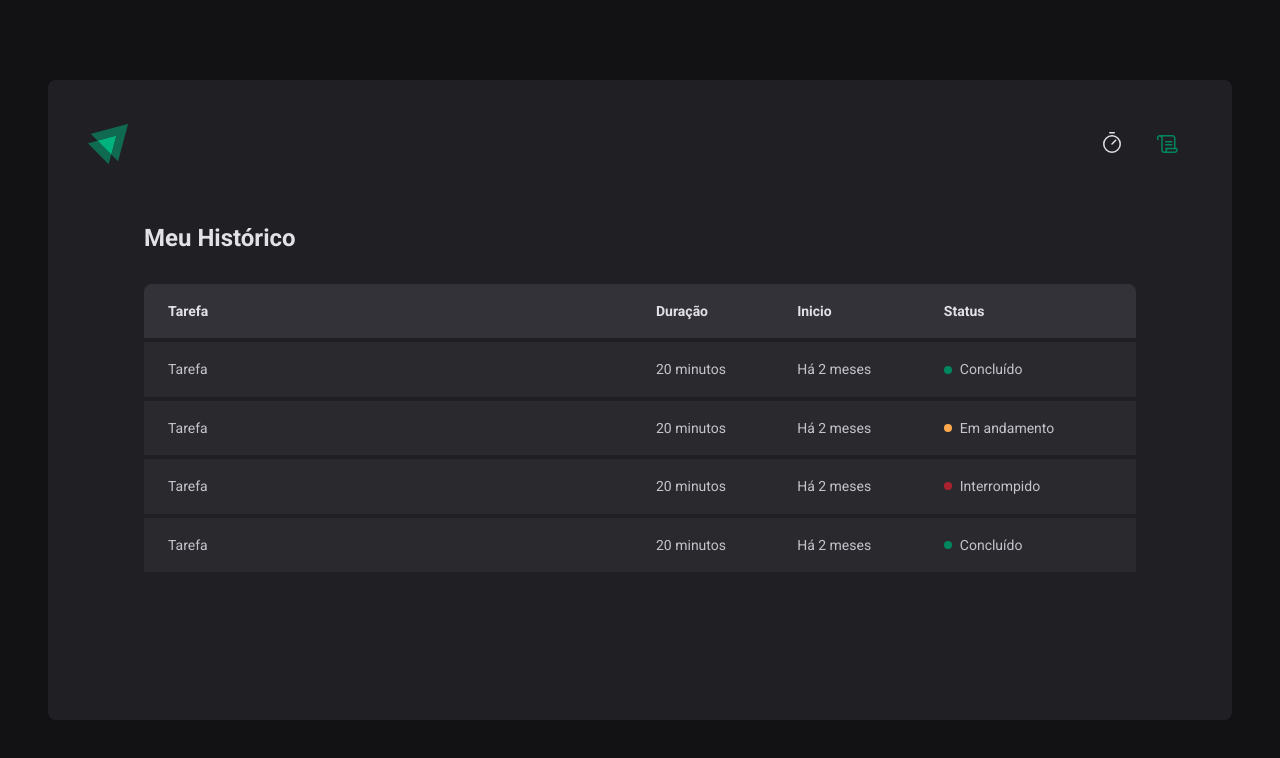
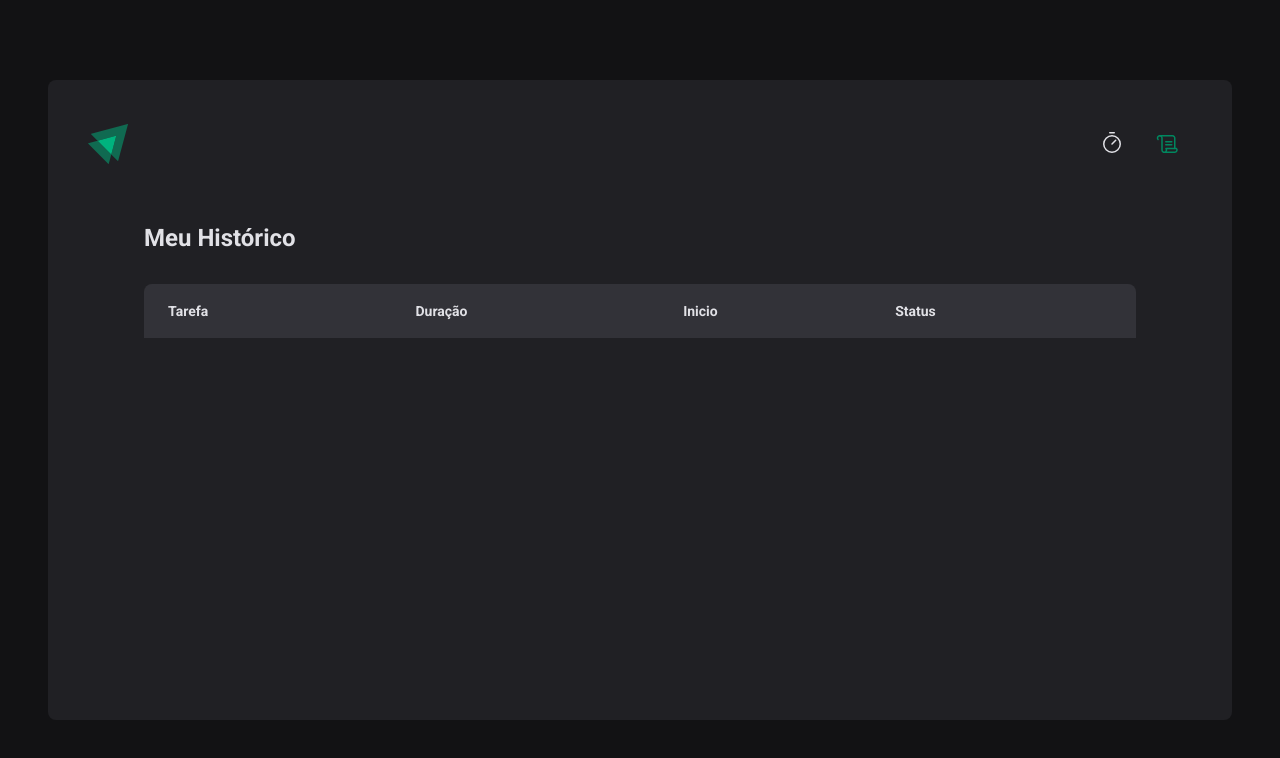
Before and after one commit to davimarquesgiareta/ignite-timer, a React (Vite) app: page /history in a window 1280 px wide. Shown: the top 758 px of the page. Built offline with nearby package versions, Linux system fonts and the light colour scheme.

Commit message:
feat: history page with cycles

```diff
--- a/src/App.tsx
+++ b/src/App.tsx
@@ -4,13 +4,16 @@
 
 import { defaultTheme } from "./styles/themes/default";
 import { GlobalStyle } from "./styles/global";
+import { CyclesContextProvider } from "./contexts/CyclesContext";
 
 export function App() {
   return (
     <>
       <ThemeProvider theme={defaultTheme}>
         <BrowserRouter>
-          <Router />
+          <CyclesContextProvider>
+            <Router />
+          </CyclesContextProvider>
           <GlobalStyle />
         </BrowserRouter>
       </ThemeProvider>
--- a/src/contexts/CyclesContext.tsx
+++ b/src/contexts/CyclesContext.tsx
@@ -0,0 +1,110 @@
+import { ReactNode, createContext, useState } from "react";
+
+interface CreateCycleData {
+  task: string;
+  minutesAmount: number;
+}
+
+interface Cycle {
+  id: string;
+  task: string;
+  minutesAmount: number;
+  startDate: Date;
+  interruptedDate?: Date;
+  finishedDate?: Date;
+}
+
+interface CyclesContextType {
+  cycles: Cycle[];
+  activeCycle: Cycle | undefined;
+  activeCycleId: string | null;
+  amountSecondsPassed: number;
+  markCurrentCycleAsFinished: () => void;
+  setSecondsPassed: (seconds: number) => void;
+  createNewCycle: (data: CreateCycleData) => void;
+  interruptCurrentCycle: () => void;
+}
+
+interface CyclesContextProviderProps {
+  children: ReactNode;
+}
+
+export const CyclesContext = createContext({} as CyclesContextType);
+
+export function CyclesContextProvider({
+  children,
+}: CyclesContextProviderProps) {
+  const [cycles, setCycles] = useState<Cycle[]>([]);
+  const [activeCycleId, setActiveCycleId] = useState<string | null>(null);
+  const [amountSecondsPassed, setAmountSecondsPassed] = useState(0);
+
+  const activeCycle = cycles.find((cycle) => cycle.id === activeCycleId);
+
+  function setSecondsPassed(seconds: number) {
+    setAmountSecondsPassed(seconds);
+  }
+
+  function markCurrentCycleAsFinished() {
+    setCycles((state) =>
+      state.map((cycle) => {
+        if (cycle.id === activeCycleId) {
+          return {
+            ...cycle,
+            finishedDate: new Date(),
+          };
+        } else {
+          return cycle;
+        }
+      })
+    );
+  }
+
+  function createNewCycle(data: CreateCycleData) {
+    const id = String(new Date().getTime());
+
+    const newCycle: Cycle = {
+      id,
+      task: data.task,
+      minutesAmount: data.minutesAmount,
+      startDate: new Date(),
+    };
+
+    setCycles((state) => [...state, newCycle]);
+    setActiveCycleId(id);
+    setAmountSecondsPassed(0);
+  }
+
+  function interruptCurrentCycle() {
+    setActiveCycleId(null);
+
+    setCycles((state) =>
+      state.map((cycle) => {
+        if (cycle.id === activeCycleId) {
+          return {
+            ...cycle,
+            interruptedDate: new Date(),
+          };
+        } else {
+          return cycle;
+        }
+      })
+    );
+  }
+
+  return (
+    <CyclesContext.Provider
+      value={{
+        cycles,
+        activeCycle,
+        activeCycleId,
+        amountSecondsPassed,
+        markCurrentCycleAsFinished,
+        setSecondsPassed,
+        createNewCycle,
+        interruptCurrentCycle,
+      }}
+    >
+      {children}
+    </CyclesContext.Provider>
+  );
+}
--- a/src/pages/History/index.tsx
+++ b/src/pages/History/index.tsx
@@ -1,6 +1,12 @@
+import { useContext } from "react";
 import { HistoryContainer, HistoryList, Status } from "./styles";
+import { CyclesContext } from "../../contexts/CyclesContext";
+import { formatDistanceToNow } from "date-fns";
+import { ptBR } from "date-fns/locale";
 
 export function History() {
+  const { cycles } = useContext(CyclesContext);
+
   return (
     <HistoryContainer>
       <h1>Meu Histórico</h1>
@@ -16,38 +22,29 @@
             </tr>
           </thead>
           <tbody>
-            <tr>
-              <td>Tarefa</td>
-              <td>20 minutos</td>
-              <td>Há 2 meses</td>
-              <td>
-                <Status statusColor="green">Concluído</Status>
-              </td>
-            </tr>
-            <tr>
-              <td>Tarefa</td>
-              <td>20 minutos</td>
-              <td>Há 2 meses</td>
-              <td>
-                <Status statusColor="yellow">Em andamento</Status>
-              </td>
-            </tr>
-            <tr>
-              <td>Tarefa</td>
-              <td>20 minutos</td>
-              <td>Há 2 meses</td>
-              <td>
-                <Status statusColor="red">Interrompido</Status>
-              </td>
-            </tr>
-            <tr>
-              <td>Tarefa</td>
-              <td>20 minutos</td>
-              <td>Há 2 meses</td>
-              <td>
-                <Status statusColor="green">Concluído</Status>
-              </td>
-            </tr>
+            {cycles.map((cycle) => {
+              return (
+                <tr key={cycle.id}>
+                  <td>{cycle.task}</td>
+                  <td>{cycle.minutesAmount} minutos</td>
+                  <td>{formatDistanceToNow(cycle.startDate, {
+                    addSuffix: true,
+                    locale: ptBR
+                  })}</td>
+                  <td>
+                    {cycle.finishedDate && (
+                      <Status statusColor="green">Concluído</Status>
+                    )}
+                    {cycle.interruptedDate && (
+                      <Status statusColor="red">Interrompido</Status>
+                    )}
+                    {!cycle.finishedDate && !cycle.interruptedDate && (
+                      <Status statusColor="yellow">Em andamento</Status>
+                    )}
+                  </td>
+                </tr>
+              );
+            })}
           </tbody>
         </table>
       </HistoryList>
--- a/src/pages/Home/components/Countdown/index.tsx
+++ b/src/pages/Home/components/Countdown/index.tsx
@@ -2,7 +2,7 @@
 import { CountdownContainer } from "./styles";
 import { Separator } from "./styles";
 import { differenceInSeconds } from "date-fns";
-import { CyclesContext } from "../..";
+import { CyclesContext } from "../../../../contexts/CyclesContext";
 
 export function Countdown() {
   const {
--- a/src/pages/Home/components/NewCycleForm/index.tsx
+++ b/src/pages/Home/components/NewCycleForm/index.tsx
@@ -1,6 +1,6 @@
 import { FormContainer, MinutesAmountInput, TaskInput } from "./styles";
 import { useContext } from "react";
-import { CyclesContext } from "../..";
+import { CyclesContext } from "../../../../contexts/CyclesContext";
 import { useFormContext } from "react-hook-form";
 
 export function NewCycleForm() {
--- a/src/pages/Home/index.tsx
+++ b/src/pages/Home/index.tsx
@@ -8,28 +8,11 @@
   StartCountdownButton,
   StopCountdownButton,
 } from "./styles";
-import { createContext, useState } from "react";
+
 import { NewCycleForm } from "./components/NewCycleForm";
 import { Countdown } from "./components/Countdown";
-
-interface Cycle {
-  id: string;
-  task: string;
-  minutesAmount: number;
-  startDate: Date;
-  interruptedDate?: Date;
-  finishedDate?: Date;
-}
-interface CyclesContextType {
-  activeCycle: Cycle | undefined;
-  activeCycleId: string | null;
-  amountSecondsPassed: number;
-  markCurrentCycleAsFinished: () => void;
-  setSecondsPassed: (seconds: number) => void;
-}
-
-// eslint-disable-next-line react-refresh/only-export-components
-export const CyclesContext = createContext({} as CyclesContextType);
+import { useContext } from "react";
+import { CyclesContext } from "../../contexts/CyclesContext";
 
 const newCycleFormValidationSchema = zod.object({
   task: zod.string().min(1, "Informe a tarefa"),
@@ -42,9 +25,8 @@
 type NewCycleFormData = zod.infer<typeof newCycleFormValidationSchema>;
 
 export function Home() {
-  const [cycles, setCycles] = useState<Cycle[]>([]);
-  const [activeCycleId, setActiveCycleId] = useState<string | null>(null);
-  const [amountSecondsPassed, setAmountSecondsPassed] = useState(0);
+  const { activeCycle, createNewCycle, interruptCurrentCycle } =
+    useContext(CyclesContext);
 
   const newCycleForm = useForm<NewCycleFormData>({
     resolver: zodResolver(newCycleFormValidationSchema),
@@ -56,59 +38,9 @@
 
   const { handleSubmit, watch, reset } = newCycleForm;
 
-  const activeCycle = cycles.find((cycle) => cycle.id === activeCycleId);
-
-  function setSecondsPassed(seconds: number) {
-    setAmountSecondsPassed(seconds);
-  }
-
-  function markCurrentCycleAsFinished() {
-    setCycles((state) =>
-      state.map((cycle) => {
-        if (cycle.id === activeCycleId) {
-          return {
-            ...cycle,
-            finishedDate: new Date(),
-          };
-        } else {
-          return cycle;
-        }
-      })
-    );
-  }
-
   function handleCreateNewCycle(data: NewCycleFormData) {
-    const id = String(new Date().getTime());
-
-    const newCycle: Cycle = {
-      id,
-      task: data.task,
-      minutesAmount: data.minutesAmount,
-      startDate: new Date(),
-    };
-
-    setCycles((state) => [...state, newCycle]);
-    setActiveCycleId(id);
-    setAmountSecondsPassed(0);
-
+    createNewCycle(data);
     reset();
-  }
-
-  function handleInterruptCycle() {
-    setActiveCycleId(null);
-
-    setCycles((state) =>
-      state.map((cycle) => {
-        if (cycle.id === activeCycleId) {
-          return {
-            ...cycle,
-            interruptedDate: new Date(),
-          };
-        } else {
-          return cycle;
-        }
-      })
-    );
   }
 
   const task = watch("task");
@@ -117,24 +49,13 @@
   return (
     <HomerContainer>
       <form onSubmit={handleSubmit(handleCreateNewCycle)} action="">
-        <CyclesContext.Provider
-          value={{
-            activeCycle,
-            activeCycleId,
-            amountSecondsPassed,
-            markCurrentCycleAsFinished,
-            setSecondsPassed,
-          }}
-        >
-          <FormProvider {...newCycleForm}>
-            <NewCycleForm />
-          </FormProvider>
+        <FormProvider {...newCycleForm}>
+          <NewCycleForm />
+        </FormProvider>
 
-          <Countdown />
-        </CyclesContext.Provider>
-
+        <Countdown />
         {activeCycle ? (
-          <StopCountdownButton onClick={handleInterruptCycle} type="button">
+          <StopCountdownButton onClick={interruptCurrentCycle} type="button">
             <HandPalm size={24} />
             Interromper
           </StopCountdownButton>
```
